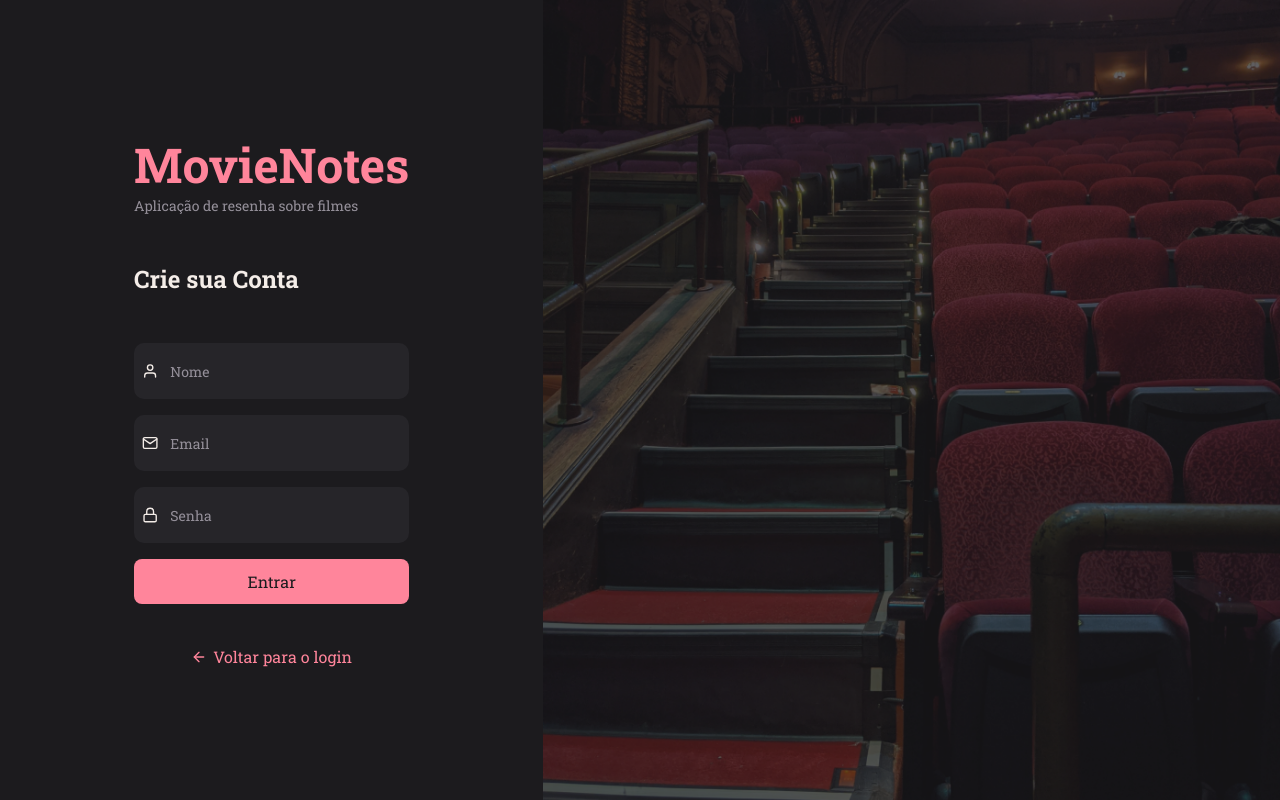
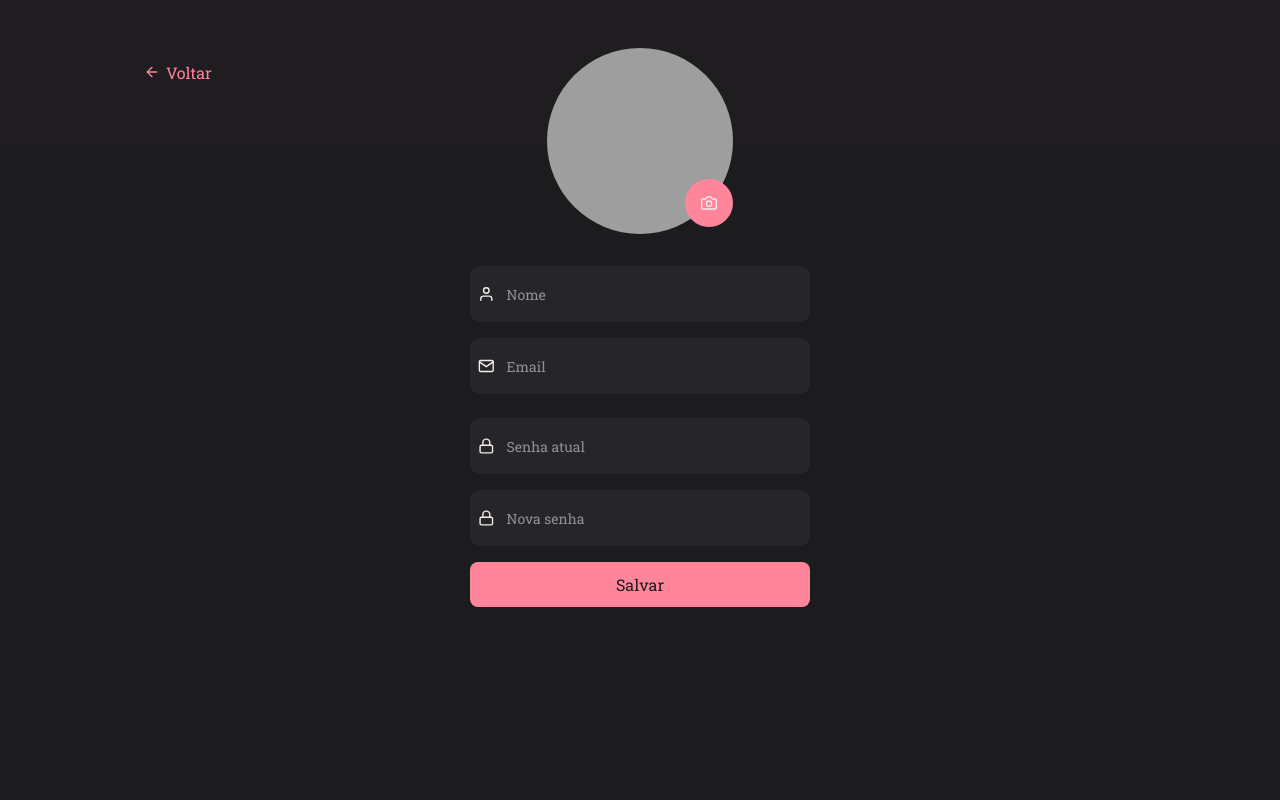
Before and after one commit to jean88asl/frontend-movies, a React (Vite) app: page / in a window 1280 px wide. Built offline with nearby package versions, Linux system fonts and the light colour scheme; grey boxes are pictures that could not be loaded.

Commit message:
add page perfil

```diff
--- a/src/main.jsx
+++ b/src/main.jsx
@@ -1,6 +1,6 @@
 import React from 'react'
 import ReactDOM from 'react-dom/client'
-import { Signup } from './pages/Signup'
+import { Perfil } from './pages/Perfil'
 import GlobalStyle from './styles/globals'
 import { ThemeProvider } from "styled-components"
 
@@ -10,7 +10,7 @@ ReactDOM.createRoot(document.getElementById('root')).render(
   <React.StrictMode>
     <ThemeProvider theme={theme}>
       <GlobalStyle />
-      <Signup />
+      <Perfil />
     </ThemeProvider>
   </React.StrictMode>,
 )
--- /dev/null
+++ b/src/pages/Perfil/index.jsx
@@ -0,0 +1,63 @@
+import { FiMail, FiLock, FiUser, FiArrowLeft, FiCamera } from "react-icons/fi"
+
+import { Button } from "../../components/Button"
+import { Input } from "../../components/Input"
+
+import { Container, Form, Avatar } from "./styles"
+
+export function Perfil() {
+    return (
+        <Container>
+            <header>
+                <a href="/">
+                    <FiArrowLeft />
+                    Voltar
+                </a>
+            </header>
+
+            <Form>
+                <Avatar>
+                    <img src="https://github.com/jean88asl.png" alt="image user" />
+
+                    <label htmlFor="">
+                        <FiCamera />
+                        <input
+                            id="avatar"
+                            type="file"
+                        />
+                    </label>
+
+                </Avatar>
+
+                <Input
+                    placeholder="Nome"
+                    type="text"
+                    icon={FiUser}
+                />
+
+                <Input
+                    placeholder="Email"
+                    type="text"
+                    icon={FiMail}
+                />
+
+                <Input
+                    placeholder="Senha atual"
+                    type="password"
+                    icon={FiLock}
+                />
+
+                <Input
+                    placeholder="Nova senha"
+                    type="password"
+                    icon={FiLock}
+                />
+
+                <Button
+                    title="Salvar"
+                    type="button"
+                />
+            </Form>
+        </Container>
+    )
+}
--- /dev/null
+++ b/src/pages/Perfil/styles.js
@@ -0,0 +1,77 @@
+import styled from "styled-components";
+
+export const Container = styled.div`
+    width: 100%;
+
+    > header {
+        height: 144px;
+
+        display: flex;
+        align-items: center;
+        padding: 0 144px;
+
+        background-color: ${({ theme }) => theme.COLORS.BACKGROUND_HEAD};
+
+        a {
+            display: flex;
+            align-items: center;
+            color: ${({ theme }) => theme.COLORS.PINK};
+
+            svg {
+                margin-right: 6px;
+            }
+        }
+    }
+`
+export const Form = styled.form`
+    max-width: 340px;
+
+    margin: 154px auto 0;
+
+    /* pegando uma div especifica */
+    > div:nth-child(4) {
+        margin-top: 24px;
+    }
+`
+
+export const Avatar = styled.div`
+    position: relative;
+    margin: -250px auto 32px;
+
+    display: flex;
+    justify-content: center;
+
+    > img {
+        height: 186px;
+        width: 186px;
+
+        border-radius: 50%;
+    }
+
+    > label {
+        height: 48px;
+        width: 48px;
+
+        background-color: ${({ theme }) => theme.COLORS.PINK};
+
+        display: flex;
+        align-items: center;
+        justify-content: center;
+
+        border-radius: 50%;
+
+        position: absolute;
+        bottom: 7px;
+        right: 77px;
+
+        cursor: pointer;
+
+        > input {
+            display: none;
+        }
+    }
+
+    @media (max-width: 768px) {
+        margin: -100px auto 32px;
+    }
+`
```
